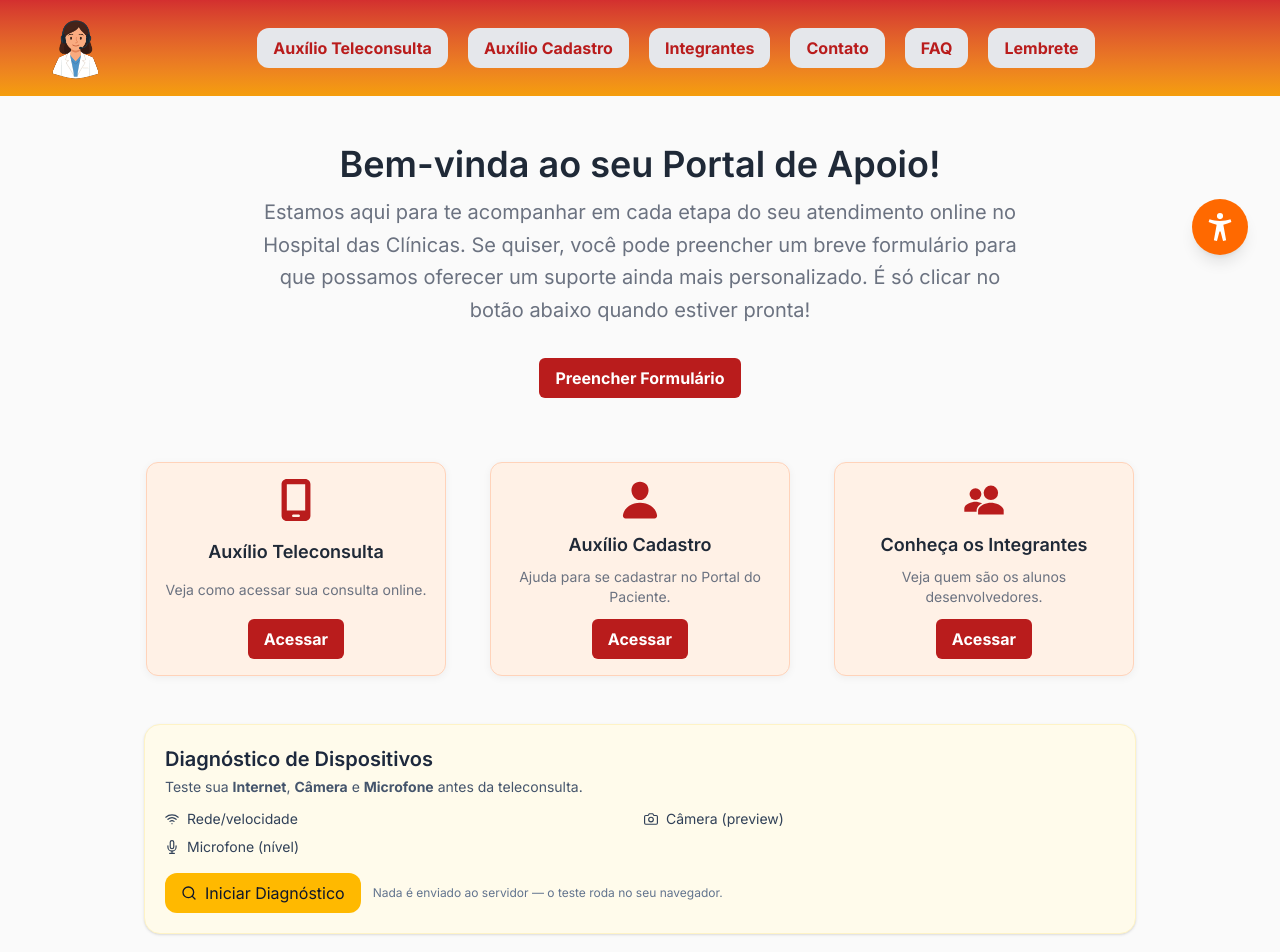
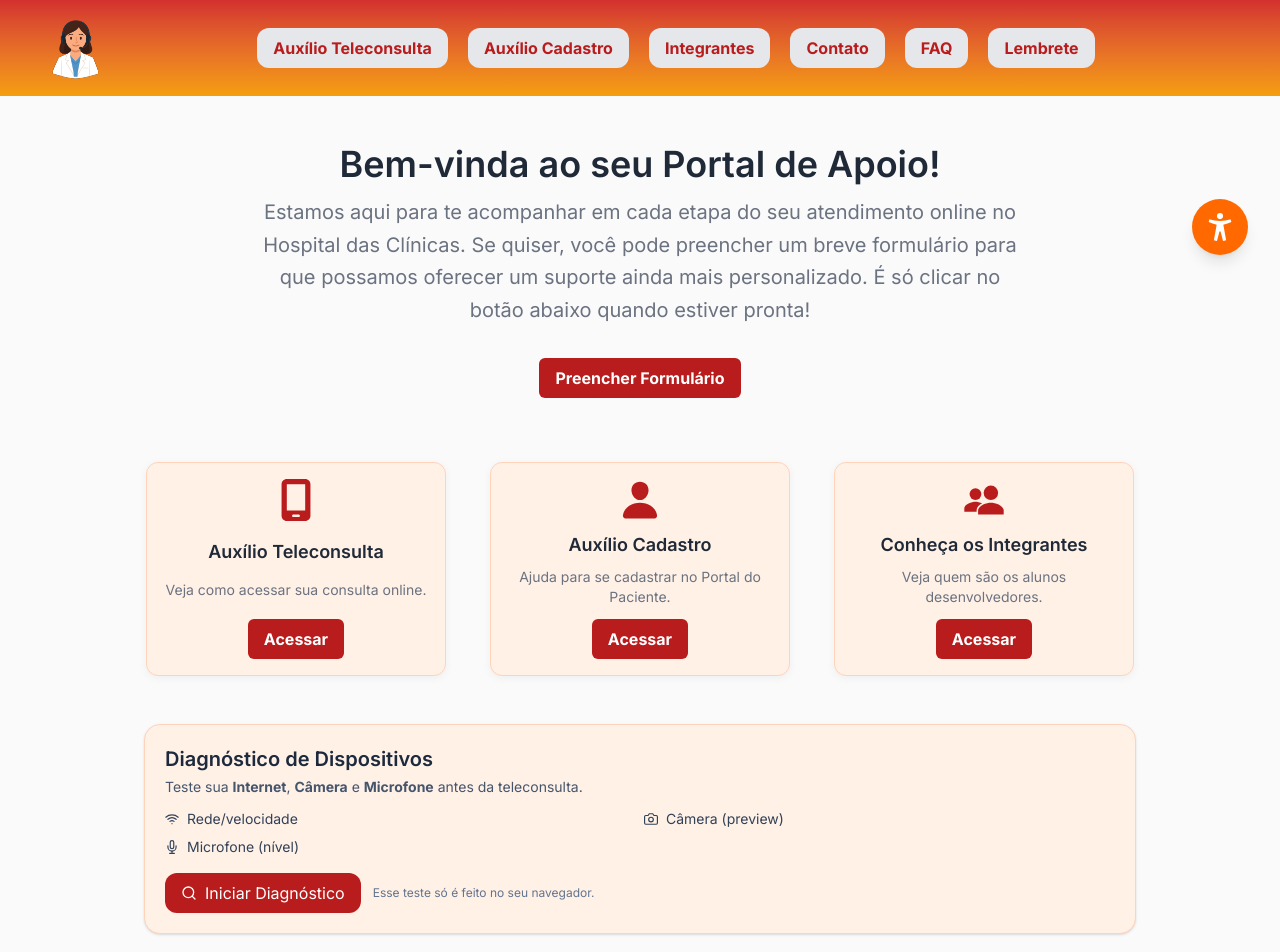
Before and after one commit to Challenge-2025-1-TDSPG/LumaHC, a React (Vite) app: page / in a window 1280 px wide. Shown: the top 952 px of the page. Built offline with nearby package versions, Linux system fonts and the light colour scheme.

Commit message:
feat: update DiagnosticoSection styles and improve accessibility text

```diff
--- a/src/components/HomeComponents/DiagnosticoSection.tsx
+++ b/src/components/HomeComponents/DiagnosticoSection.tsx
@@ -9,7 +9,7 @@ export default function DiagnosticoSection({ onOpen }: Props) {
       aria-labelledby="diagnostico-title"
       className="mx-auto max-w-5xl w-full px-4 mt-8"
     >
-      <div className="rounded-2xl border border-amber-100 bg-amber-50 p-5 shadow-sm">
+      <div className="rounded-2xl border border-[#FFD3BA] bg-[#FFF1E6] p-5 shadow-sm">
         <h2 id="diagnostico-title" className="text-xl font-semibold text-slate-800">
           Diagnóstico de Dispositivos
         </h2>
@@ -34,14 +34,14 @@ export default function DiagnosticoSection({ onOpen }: Props) {
         <div className="mt-4 flex flex-wrap items-center gap-3">
           <button
             onClick={onOpen}
-            className="inline-flex items-center gap-2 rounded-xl bg-amber-400 text-slate-900 px-4 py-2 hover:brightness-95"
+            className="inline-flex items-center gap-2 rounded-xl bg-clikColor text-white px-4 py-2 hover:brightness-95"
           >
             <FiSearch aria-hidden />
             Iniciar Diagnóstico
           </button>
 
           <span className="text-xs text-slate-500">
-            Nada é enviado ao servidor — o teste roda no seu navegador.
+            Esse teste só é feito no seu navegador.
           </span>
         </div>
       </div>
--- a/src/routes/Home/index.tsx
+++ b/src/routes/Home/index.tsx
@@ -1,26 +1,42 @@
+// src/pages/Home.tsx
+import { useEffect, useState } from 'react';
+import BoasVindasSection from '@/components/HomeComponents/BoasVindasSection';
 import AcessosSection from '@/components/HomeComponents/AcessoSection';
-import BoasVindasSection from '@/components/HomeComponents/BoasVindasSection';
 import DiagnosticoSection from '@/components/HomeComponents/DiagnosticoSection';
-import { useEffect } from 'react';
 
-/**
- * Página inicial da aplicação
- * Exibe boas-vindas e seção de acessos rápidos
- *
- * @example
- * // Uso em rotas (React Router)
- * <Route path="/" element={<Home />} />
- */
+// Modal (stepper genérico)
+import DiagnosticModal, { type DiagnosticStep } from '@/components/HomeComponents/DiagnosticoModal';
+
+// Seus componentes de teste
+import NetworkCheck from '@/components/Check/NetworkCheck';
+import FaceCheck from '@/components/Check/FaceCheck';
+import MicrophoneCheck from '@/components/Check/MicrophoneCheck';
+import { FiWifi, FiCamera, FiMic } from 'react-icons/fi';
+
 export default function Home() {
+  const [openDiag, setOpenDiag] = useState(false);
+
   useEffect(() => {
     document.title = 'Início';
   }, []);
 
+  const steps: DiagnosticStep[] = [
+    { label: 'Rede',      icon: FiWifi,   element: <NetworkCheck /> },
+    { label: 'Câmera',    icon: FiCamera, element: <FaceCheck /> },
+    { label: 'Microfone', icon: FiMic,    element: <MicrophoneCheck /> },
+  ];
+
   return (
-    <main className='conteudo' aria-label='Conteúdo principal da página inicial'>
+    <main className="conteudo" aria-label="Conteúdo principal da página inicial">
       <BoasVindasSection />
       <AcessosSection />
-      <DiagnosticoSection onOpen={() => {}} />
+      <DiagnosticoSection onOpen={() => setOpenDiag(true)} />
+      <DiagnosticModal
+        open={openDiag}
+        onClose={() => setOpenDiag(false)}
+        steps={steps}
+        title="Diagnóstico de Dispositivos"
+      />
     </main>
   );
 }
```
